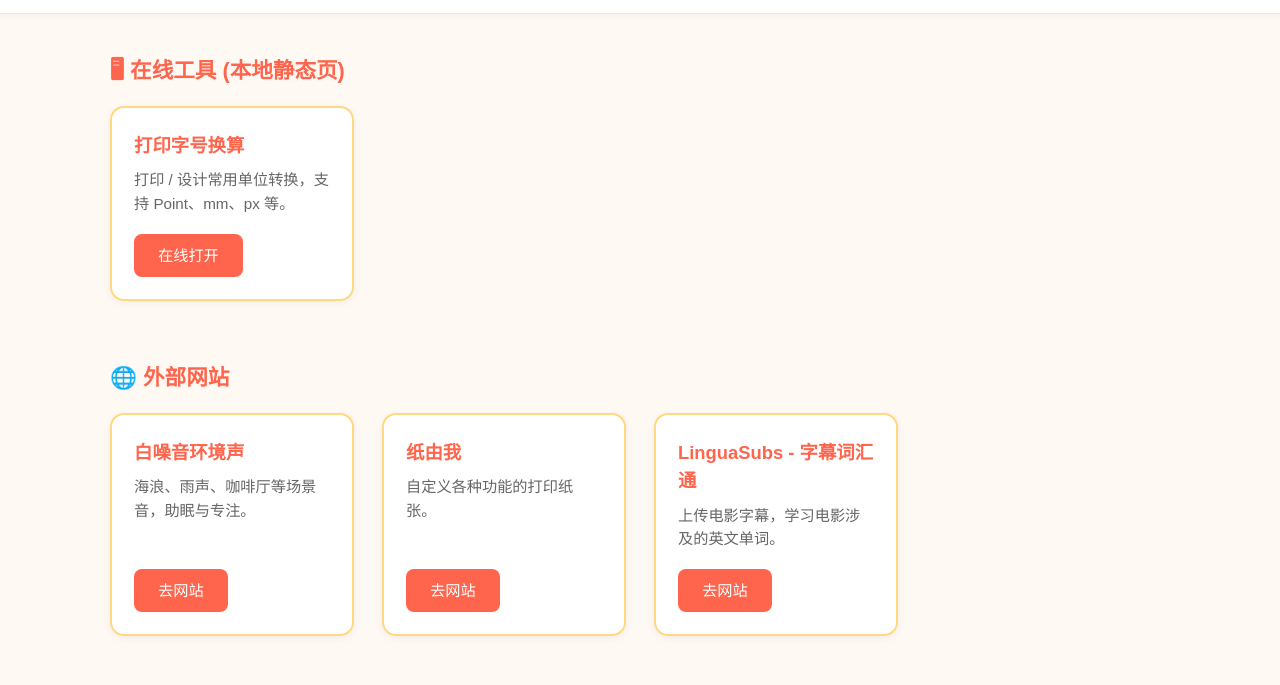
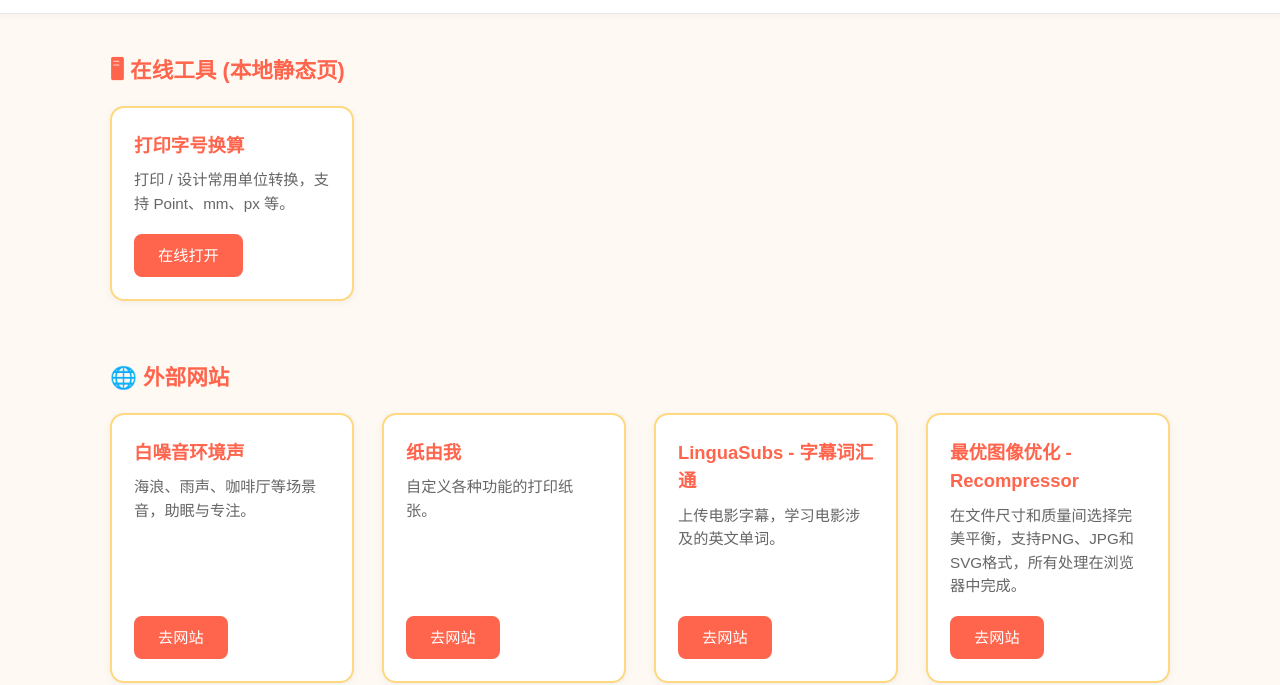
Before and after one commit to larryyssssssss/ai-toolbox, a plain HTML site: page index.html in a window 1280 px wide. Shown: the part 119-804 px from the top of the page. Drawn offline with Linux system fonts and the light colour scheme; a web font is replaced by a local one.

Commit message:
feat: 添加图像压缩工具和抖音视频下载器

```diff
--- a/index.html
+++ b/index.html
@@ -103,6 +103,12 @@
           <p class="card-desc">上传电影字幕，学习电影涉及的英文单词。</p>
           <a class="card-link" href="https://linguasubs.zooo.qzz.io/" target="_blank" rel="noopener">去网站</a>
         </article>
+        <!-- 新增图像压缩工具 -->
+        <article class="card">
+          <div class="card-title">最优图像优化 - Recompressor</div>
+          <p class="card-desc">在文件尺寸和质量间选择完美平衡，支持PNG、JPG和SVG格式，所有处理在浏览器中完成。</p>
+          <a class="card-link" href="https://zh.recompressor.com/" target="_blank" rel="noopener">去网站</a>
+        </article>
       </div>
     </section>
 
```
